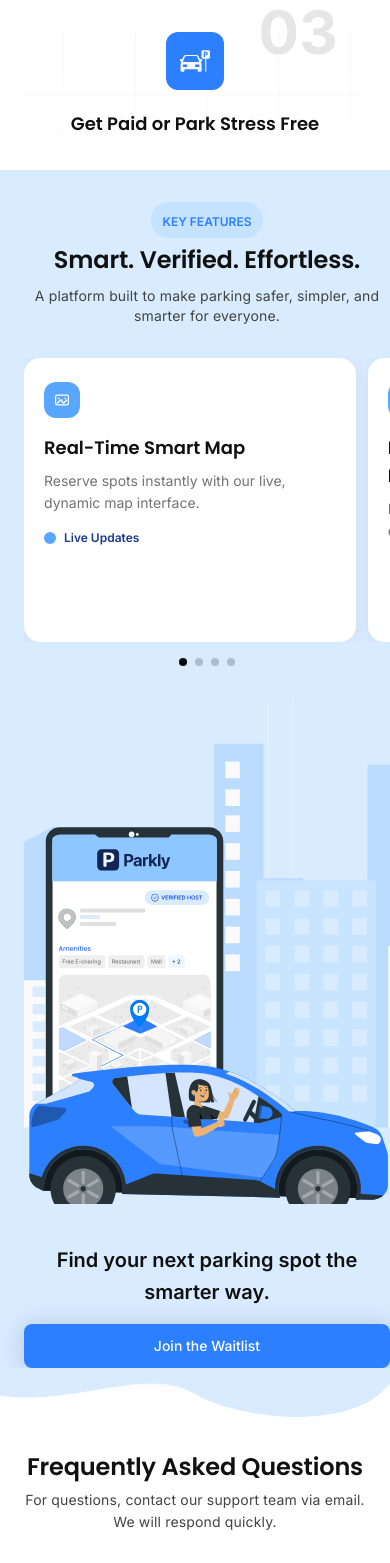
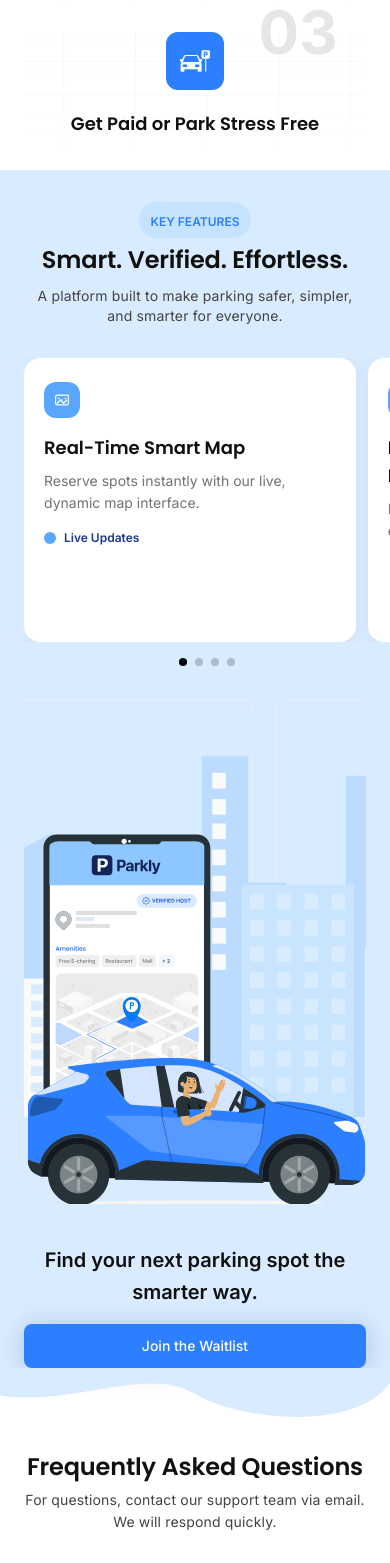
Before and after one commit to avinash-oodles/parkly, a Next.js app: page /waitlist in a window 390 px wide. Shown: the part 873-2436 px from the top of the page. Built offline with nearby package versions, Linux system fonts and the light colour scheme.

Commit message:
padding fix in key features

```diff
--- a/src/app/waitlist/page.tsx
+++ b/src/app/waitlist/page.tsx
@@ -247,7 +247,7 @@ const WaitlistPage: FC = () => {
             <section id="features-view" className="bg-[#D9EBFF]">
                 <Container  pl="pl-6" pr="pr-0">
                     <div className="feature-content pt-8 md:pt-[70px] flex flex-col gap-8 md:gap-15 ">
-                        <div className="flex flex-col gap-2 lg:gap-3 items-center">
+                        <div className="flex flex-col gap-2 lg:gap-3 items-center pr-6 md:pr-0">
                             <div className="flex flex-col gap-1 lg:gap-2  items-center ">
                                 <div className="w-max py-1.5 px-3 bg-[#C5E3FF] backdrop-blur-sm rounded-3xl">
                                     <Typography variant="chip" weight={600} lineHeight={isMd ? 20 : 16} className="text-blue-500">
@@ -379,7 +379,7 @@ const WaitlistPage: FC = () => {
 
                                     <div className="custom-pagination flex justify-center gap-2"></div>
                                 </div>
-                                <div className="w-full max-w-[400px] mx-auto ">
+                                <div className="w-full max-w-[400px] mx-auto pr-6">
                                     <div className="flex justify-center relative w-full h-full min-h-[506px] md:min-h-[450px] ">
                                         <Image
                                             src={car}
@@ -392,7 +392,7 @@ const WaitlistPage: FC = () => {
                                     </div>
                                 </div>
                             </div>
-                            <div className="flex flex-col gap-4 lg:gap-5 items-center justify-center">
+                            <div className="flex flex-col gap-4 lg:gap-5 items-center justify-center pr-6">
                                 <h4 className="font-semibold text-[20px] leading-8 md:text-[30px] md:leading-[37.5px] tracking-[1%] text-center text-black-900">
                                     Find your next parking spot the smarter way.
                                 </h4>
```
